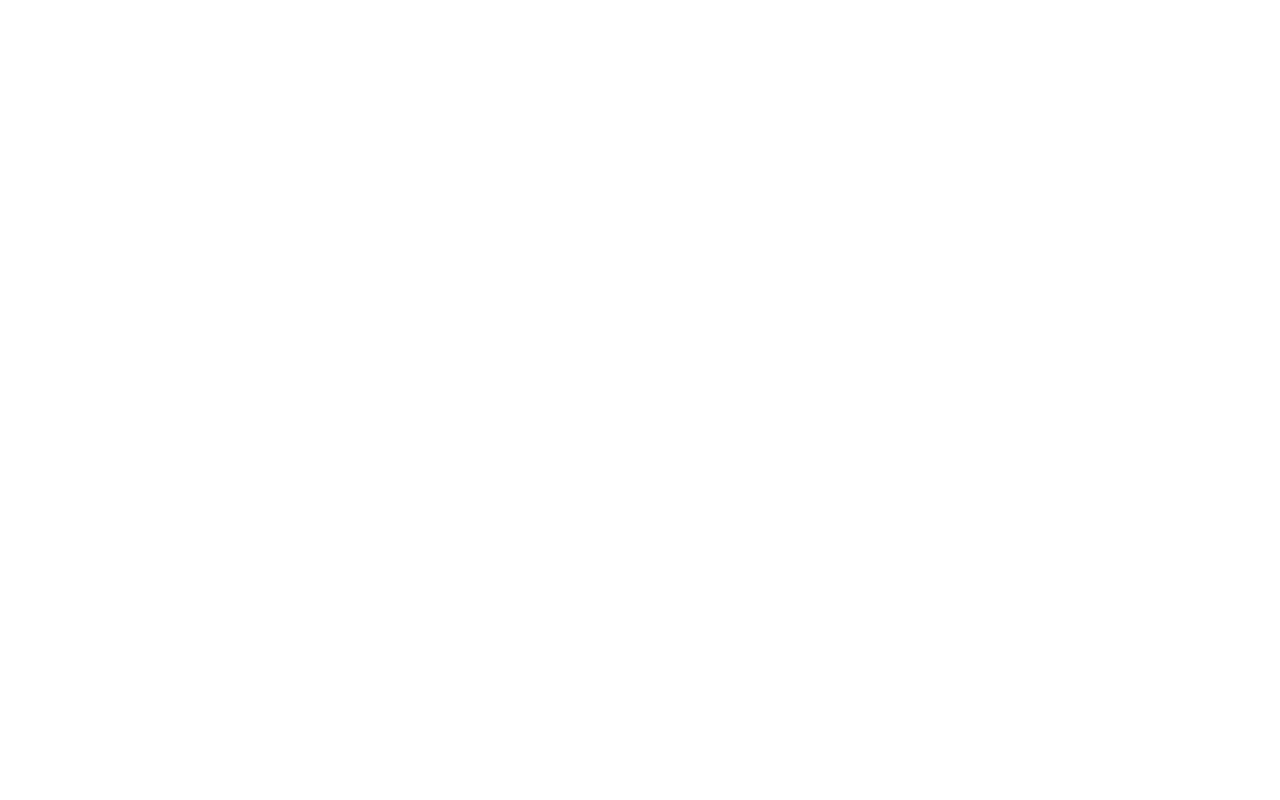
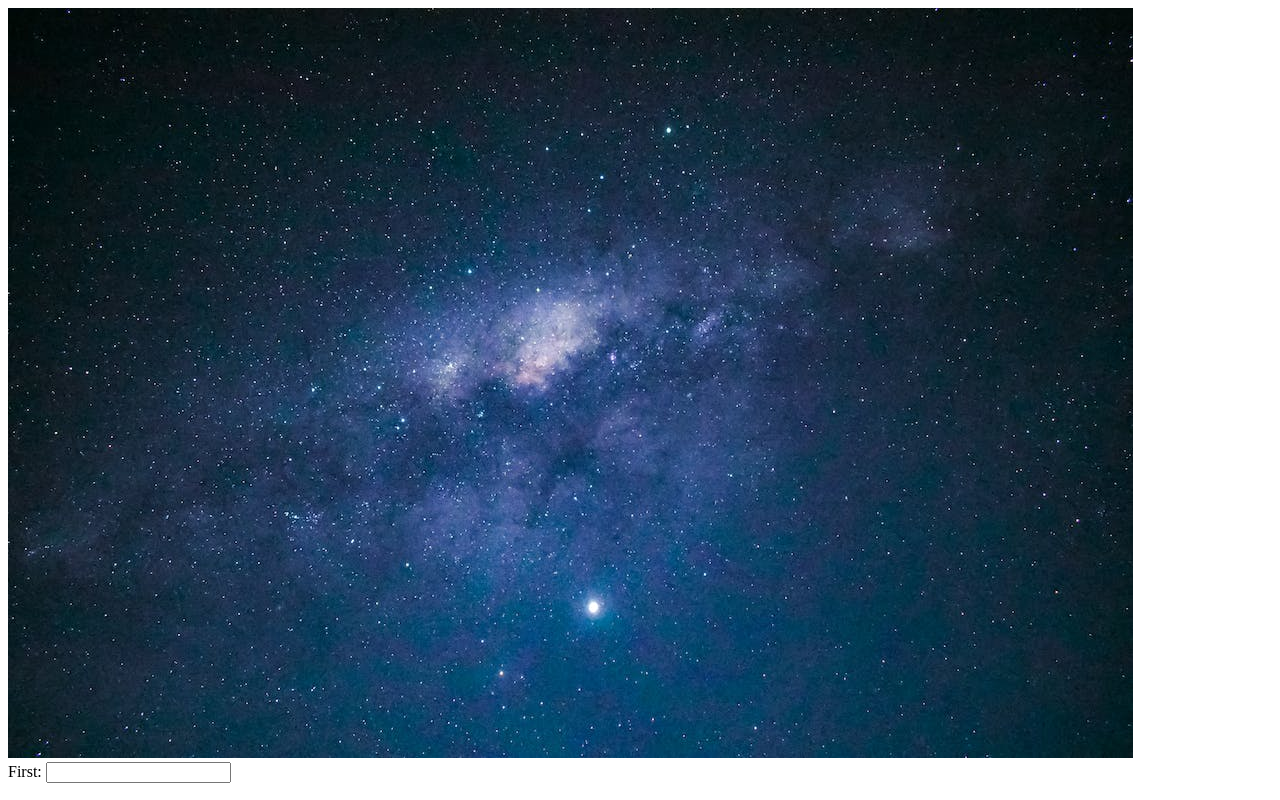
Before and after one commit to Jsbro98/Sign-up-Form, a website: page index.html in a window 1280 px wide. Drawn offline with Linux system fonts and the light colour scheme.

Commit message:
added the src and added some form elements

```diff
--- a/index.html
+++ b/index.html
@@ -11,11 +11,12 @@
 <body>
   <div class="wrapper">
     <div class="image-holder">
-      <img src="" alt="">
+      <img src="space.jpeg" alt="A clear night sky with lots of stars">
     </div>
     <div class="user-form">
-      <form action="">
-
+      <form >
+        <label for="user-first">First:</label>
+        <input type="text" name="user-first" id="user-first">
       </form>
     </div>
   </div>
```
